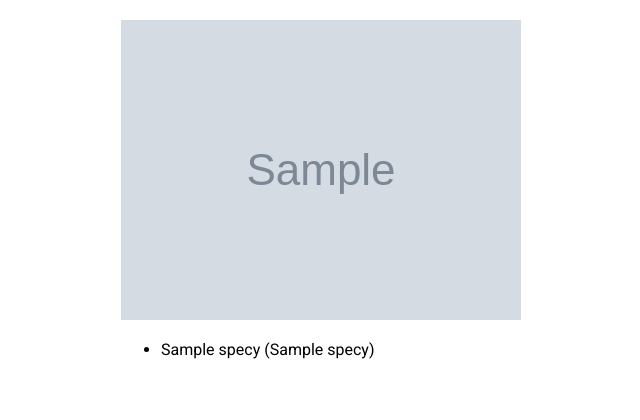
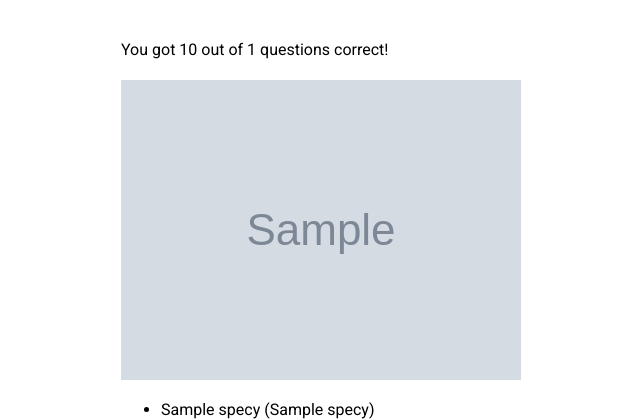
Before and after one commit to linbug/planigale, a Flask app: template templates/summary.html in a window 1280 px wide. Shown: the part 172-592 px from the top of the page, without its empty margins (219-859 px from the left). Run offline with Flask 2, Linux system fonts and the light colour scheme; the template is opened without the code that fills it: most values are stand-ins (such as "Sample title", 1, 10 or a date in 2020); grey boxes marked "Sample" are stand-in pictures; parts of the project's set-up code (start-up, migrations or seed data) failed here and were passed over.

Commit message:
Adds final score (incorrect)

```diff
--- a/templates/summary.html
+++ b/templates/summary.html
@@ -21,7 +21,10 @@
 
 <div class = blogroll>
 
+<p> You got {{game.score}} out of {{game.total_questions}} questions correct! </p>
+
 {% for question in game.questions %}
+
 <img src = {{question.picture}}>
 
 <ul>
```
